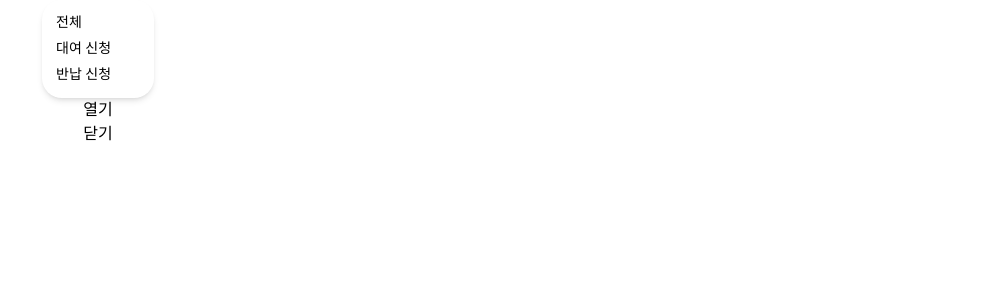
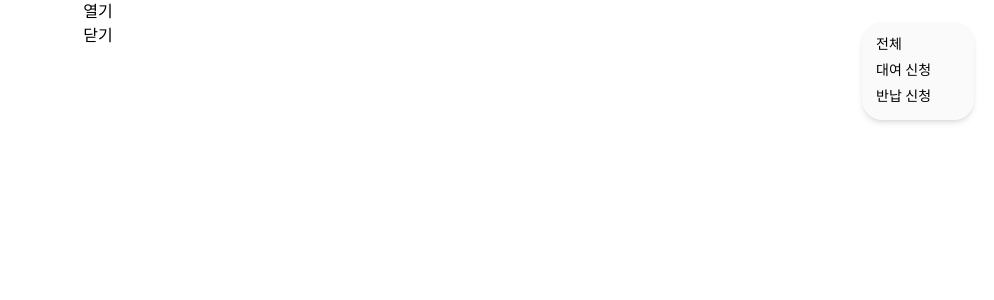
Before and after one commit to billilge/frontend, a Next.js app: page /mobile in a window 1280 px wide. Both pictures are taken after a click on the button "열기". Shown: the top 300 px of the page, without its empty margins (286-1280 px from the left). Built offline with nearby package versions, Linux system fonts and the light colour scheme.

Commit message:
feat: 위치 커스텀 가능하도록 수정

```diff
--- a/src/app/mobile/page.tsx
+++ b/src/app/mobile/page.tsx
@@ -19,6 +19,7 @@ export default function Mobile() {
         actions={dropdownActions}
         isVisible={isDropdownVisible}
         hideDropdown={hideDropdown}
+        position={{ top: '22px', right: '20px' }}
       />
       <button type="button" onClick={showDropdown}>
         열기
--- a/src/components/mobile/Dropdown/index.tsx
+++ b/src/components/mobile/Dropdown/index.tsx
@@ -5,12 +5,14 @@ interface DropdownProps {
   actions: { title: string; func: () => void }[];
   isVisible: boolean;
   hideDropdown: () => void;
+  position?: { top: string; right: string };
 }
 
 export default function Dropdown({
   actions,
   isVisible,
   hideDropdown,
+  position = { top: '0', right: '0' },
 }: DropdownProps) {
   const dropdownRef = useRef<HTMLUListElement | null>(null);
 
@@ -35,9 +37,13 @@ export default function Dropdown({
     <ul
       ref={dropdownRef}
       className={cn(
-        'flex min-w-28 flex-col gap-3 rounded-[20px] border-none px-3.5 py-4 shadow-md',
+        'absolute z-10 flex min-w-28 flex-col gap-3 rounded-[20px] border-none bg-white-primary px-3.5 py-4 shadow-md',
         !isVisible && 'hidden',
       )}
+      style={{
+        top: position.top,
+        right: position.right,
+      }}
     >
       {actions.map((action) => (
         <li key={action.title}>
```
